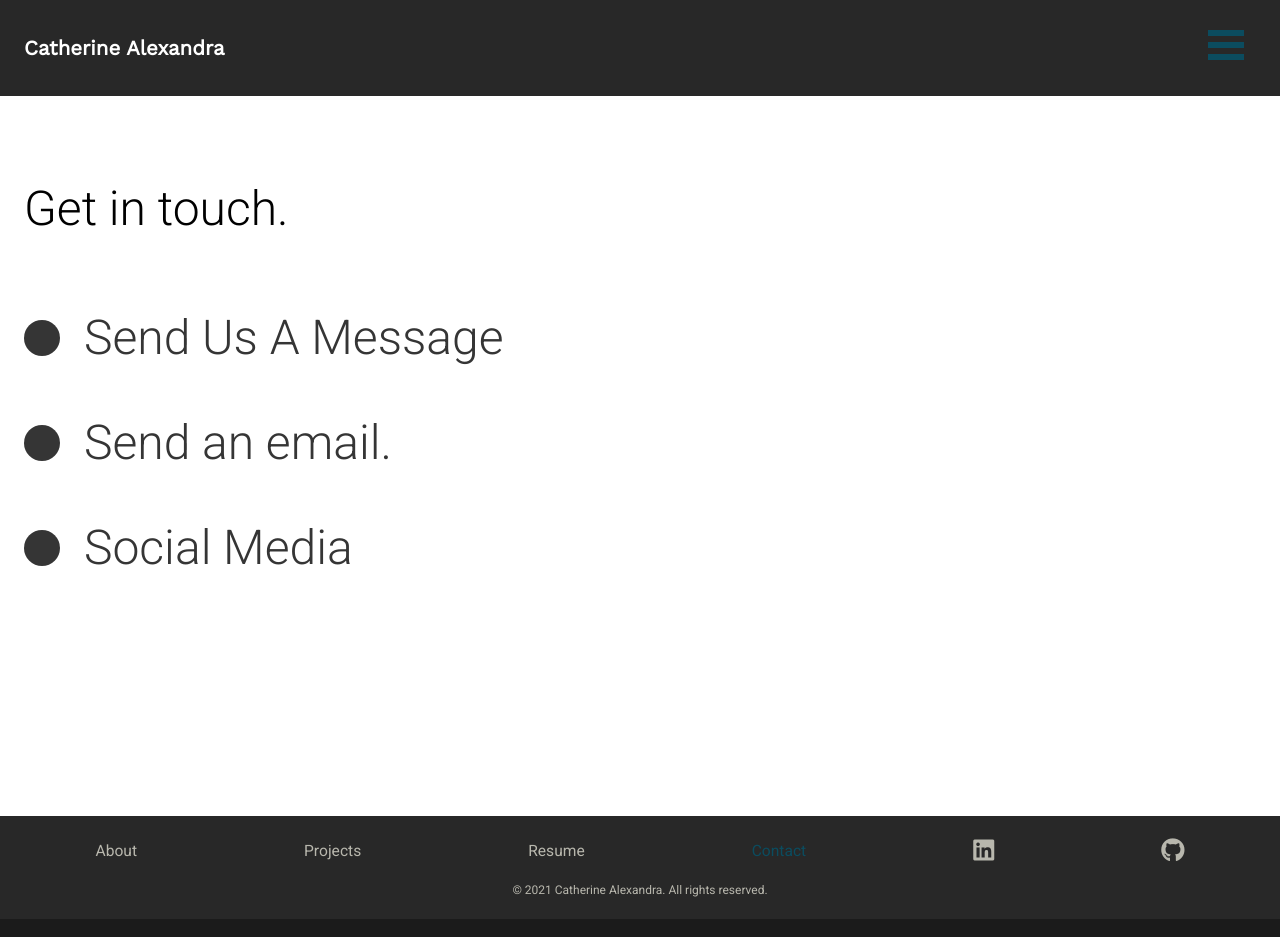
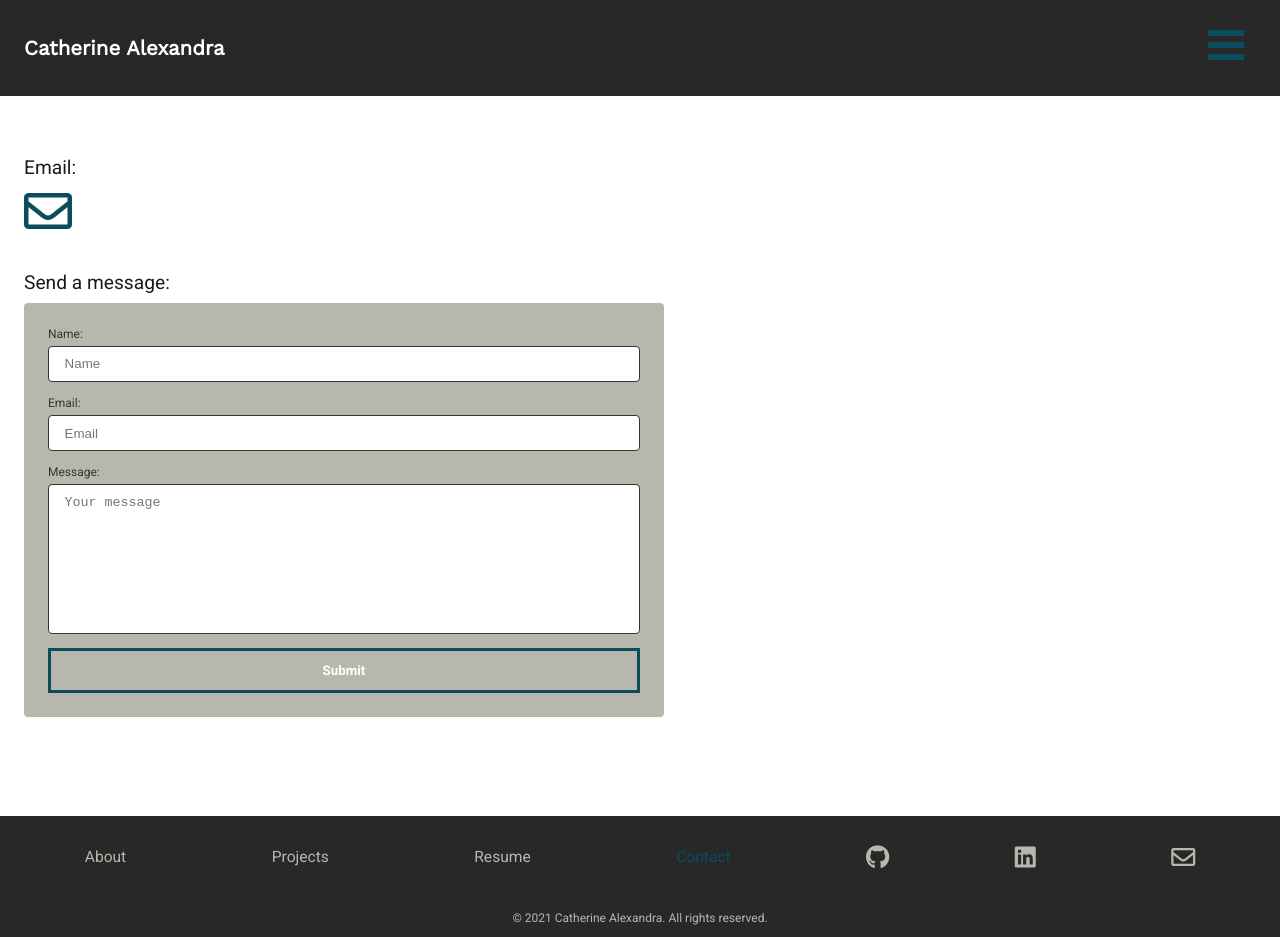
Before and after one commit to 8catherine-alexandra8/react-portfolio, a React (Create React App) app in the folder client/: page /contact in a window 1280 px wide. Built offline with nearby package versions, Linux system fonts and the light colour scheme.

Commit message:
add contact form and email link to ContactScreen

```diff
--- a/client/src/App.js
+++ b/client/src/App.js
@@ -3,7 +3,7 @@ import React from 'react'
 import GlobalStyle from './components/GlobalStyle'
 //Import Screens
 import AboutScreen from './screens/AboutScreen'
-import ContactUsScreen from './screens/ContactUsScreen'
+import ContactScreen from './screens/ContactScreen'
 import OurWorkScreen from './screens/OurWorkScreen'
 import MovieDetailScreen from './screens/MovieDetailScreen'
 //Router
@@ -34,7 +34,7 @@ function App() {
 						<MovieDetailScreen />
 					</Route>
 					<Route path='/contact'>
-						<ContactUsScreen />
+						<ContactScreen />
 					</Route>
 				</Switch>
 			</AnimatePresence>
--- a/client/src/components/Footer.js
+++ b/client/src/components/Footer.js
@@ -39,10 +39,21 @@ const Footer = () => {
 					</li>
 				</Link>
 				<li>
+					<i class='fab fa-github' />
+				</li>
+				<li>
 					<i class='fab fa-linkedin' />
 				</li>
 				<li>
-					<i class='fab fa-github' />
+					<a
+						id='email'
+						href='mailto:catherine.alexandra.dev@gmail.com'
+						target='_blank'
+						rel='noopener noreferrer'
+						className='footer-link'
+					>
+						<i class='far fa-envelope' />
+					</a>
 				</li>
 			</StyledFooterMenu>
 			<p>&copy; 2021 Catherine Alexandra. All rights reserved.</p>
@@ -62,8 +73,9 @@ const StyledFooter = styled.footer`
 	bottom: 0;
 	p {
 		display: flex;
-		padding: 10px;
 		justify-content: center;
+		padding-top: 25px;
+		padding-bottom: 0px;
 		font-size: 1rem;
 		line-height: normal;
 		color: #b8b7ad;
@@ -73,13 +85,20 @@ const StyledFooterMenu = styled.ul`
 	display: flex;
 	justify-content: space-around;
 	align-items: center;
-	li {
+	li,
+	a {
 		padding: 10px;
 		font-size: 1.3rem;
 		color: #b8b7ad;
 		i {
 			font-size: 2rem;
 		}
+		i:hover {
+			font-size: 2.2.rem;
+		}
+	}
+	li:hover {
+		font-size: 1.5rem;
 	}
 	.footer-link {
 		text-decoration: none;
--- a/client/src/components/GlobalStyle.js
+++ b/client/src/components/GlobalStyle.js
@@ -46,6 +46,11 @@ button{
             color: #E9FA03;
         }
     }
+    h5{
+        font-weight: normal;
+        font-size: 1.6rem;
+        color: #1b1b1b;
+    }
     a{
         font-size: 1.1rem;
     }
--- /dev/null
+++ b/client/src/screens/ContactScreen.js
@@ -0,0 +1,197 @@
+import React, { useState } from 'react'
+//Animations
+import { motion } from 'framer-motion'
+import { pageAnimation, titleAnim } from '../animation'
+import styled from 'styled-components'
+
+const ContactScreen = () => {
+	const [ status, setStatus ] = useState('')
+
+	const submitHandler = (e) => {
+		e.preventDefault()
+		const form = e.target
+		const data = new FormData(form)
+		const xhr = new XMLHttpRequest()
+		xhr.open(form.method, form.action)
+		xhr.setRequestHeader('Accept', 'application/json')
+		xhr.onreadystatechange = () => {
+			if (xhr.readyState !== XMLHttpRequest.DONE) return
+			if (xhr.status === 200) {
+				form.reset()
+				setStatus('SUCCESS')
+			} else {
+				setStatus('ERROR')
+			}
+		}
+		xhr.send(data)
+	}
+
+	return (
+		<ContactStyle
+			exit='exit'
+			variants={pageAnimation}
+			initial='hidden'
+			animate='show'
+			style={{ background: '#fff' }}
+		>
+			<Title>
+				<Hide>
+					<motion.h5 variants={titleAnim}>Email:</motion.h5>
+				</Hide>
+			</Title>
+			<a
+				id='email'
+				href='mailto:catherine.alexandra.dev@gmail.com'
+				target='_blank'
+				rel='noopener noreferrer'
+			>
+				<i class='far fa-envelope' />
+			</a>
+
+			<Title>
+				<Hide>
+					<motion.h5 variants={titleAnim}>Send a message:</motion.h5>
+				</Hide>
+			</Title>
+			<Hide>
+				<Form
+					onSubmit={submitHandler}
+					action='https://formspree.io/f/xwkwaqjd'
+					method='POST'
+				>
+					<label>Name:</label>
+					<input type='text' name='name' placeholder='Name' />
+					<label>Email:</label>
+					<input type='email' name='email' placeholder='Email' />
+					<label>Message:</label>
+					<textarea
+						type='text'
+						name='message'
+						placeholder='Your message'
+					/>
+					{status === 'SUCCESS' ? <p>Thanks!</p> : <button>Submit</button>}
+					{status === 'ERROR' && <p>Ooops! There was an error.</p>}
+				</Form>
+			</Hide>
+		</ContactStyle>
+	)
+}
+const ContactStyle = styled(motion.div)`
+  padding: 5rem 10rem;
+  color: #353535;
+  min-height: 90vh;
+  i {
+	  font-size: 4rem;
+	  color:#0B4C5F;
+  }
+  i:hover {
+	  font-size: 5rem;
+  }
+  @media (max-width: 1500px) {
+    padding: 2rem;
+    font-size: 1rem;
+  }
+`
+const Hide = styled.div`overflow: hidden;`
+
+const Title = styled.div`
+	margin-bottom: .7rem;
+	@media (max-width: 1500px) {
+		margin-top: 3rem;
+	}
+`
+const Form = styled.form`
+	display: flex;
+	flex-direction: column;
+	background-color: #b8b7ad;
+	max-width: 50vw;
+	min-width: 250px;
+	padding: 2rem;
+	border-radius: 4px;
+	input {
+		width: 100%;
+		padding: .8rem 1.3rem;
+		margin: 5px 0 14px;
+		box-sizing: border-box;
+		border-radius: 4px;
+		border: 1px solid #353535;
+	}
+	textarea {
+		width: 100%auto;
+		height: 150px;
+		padding: .8rem 1.3rem;
+		margin: 5px 0 14px;
+		box-sizing: border-box;
+		border-radius: 4px;
+		border: 1px solid #353535;
+		resize: none;
+	}
+`
+export default ContactScreen
+// 		<ContactStyle
+// 			exit='exit'
+// 			variants={pageAnimation}
+// 			initial='hidden'
+// 			animate='show'
+// 			style={{ background: '#fff' }}
+// 		>
+// 			<Title>
+// 				<Hide>
+// 					<motion.h2 variants={titleAnim}>Get in touch.</motion.h2>
+// 				</Hide>
+// 			</Title>
+// 			<div>
+// 				<Hide>
+// 					<Social variants={titleAnim}>
+// 						<Circle />
+// 						<h2>Send Us A Message</h2>
+// 					</Social>
+// 				</Hide>
+// 				<Hide>
+// 					<Social variants={titleAnim}>
+// 						<Circle />
+// 						<h2>Send an email.</h2>
+// 					</Social>
+// 				</Hide>
+// 				<Hide>
+// 					<Social variants={titleAnim}>
+// 						<Circle />
+// 						<h2>Social Media</h2>
+// 					</Social>
+// 				</Hide>
+// 			</div>
+// 		</ContactStyle>
+// 	)
+
+// const ContactStyle = styled(motion.div)`
+//   padding: 5rem 10rem;
+//   color: #353535;
+//   min-height: 90vh;
+//   @media (max-width: 1500px) {
+//     padding: 2rem;
+//     font-size: 1rem;
+//   }
+// `
+// const Title = styled.div`
+// 	margin-bottom: 4rem;
+// 	color: black;
+// 	@media (max-width: 1500px) {
+// 		margin-top: 5rem;
+// 	}
+// `
+
+// const Circle = styled.div`
+// 	border-radius: 50%;
+// 	width: 3rem;
+// 	height: 3rem;
+// 	background: #353535;
+// `
+// const Social = styled(motion.div)`
+//   display: flex;
+//   align-items: center;
+//   h2 {
+//     margin: 2rem;
+//   }
+// `
+
+// export default ContactUs
--- a/client/src/screens/ContactUsScreen.js
+++ /dev/null
@@ -1,76 +0,0 @@
-import React from 'react'
-//Animations
-import { motion } from 'framer-motion'
-import { pageAnimation, titleAnim } from '../animation'
-import styled from 'styled-components'
-
-const ContactUs = () => {
-	return (
-		<ContactStyle
-			exit='exit'
-			variants={pageAnimation}
-			initial='hidden'
-			animate='show'
-			style={{ background: '#fff' }}
-		>
-			<Title>
-				<Hide>
-					<motion.h2 variants={titleAnim}>Get in touch.</motion.h2>
-				</Hide>
-			</Title>
-			<div>
-				<Hide>
-					<Social variants={titleAnim}>
-						<Circle />
-						<h2>Send Us A Message</h2>
-					</Social>
-				</Hide>
-				<Hide>
-					<Social variants={titleAnim}>
-						<Circle />
-						<h2>Send an email.</h2>
-					</Social>
-				</Hide>
-				<Hide>
-					<Social variants={titleAnim}>
-						<Circle />
-						<h2>Social Media</h2>
-					</Social>
-				</Hide>
-			</div>
-		</ContactStyle>
-	)
-}
-
-const ContactStyle = styled(motion.div)`
-  padding: 5rem 10rem;
-  color: #353535;
-  min-height: 90vh;
-  @media (max-width: 1500px) {
-    padding: 2rem;
-    font-size: 1rem;
-  }
-`
-const Title = styled.div`
-	margin-bottom: 4rem;
-	color: black;
-	@media (max-width: 1500px) {
-		margin-top: 5rem;
-	}
-`
-const Hide = styled.div`overflow: hidden;`
-const Circle = styled.div`
-	border-radius: 50%;
-	width: 3rem;
-	height: 3rem;
-	background: #353535;
-`
-const Social = styled(motion.div)`
-  display: flex;
-  align-items: center;
-  h2 {
-    margin: 2rem;
-  }
-`
-
-export default ContactUs
```
Also changed, not shown: client/src/components/AboutSection.js (+4 -3 lines), client/src/screens/ResumeScreen.js (added), 1 other file (tests, documents, lock files or other folders).
